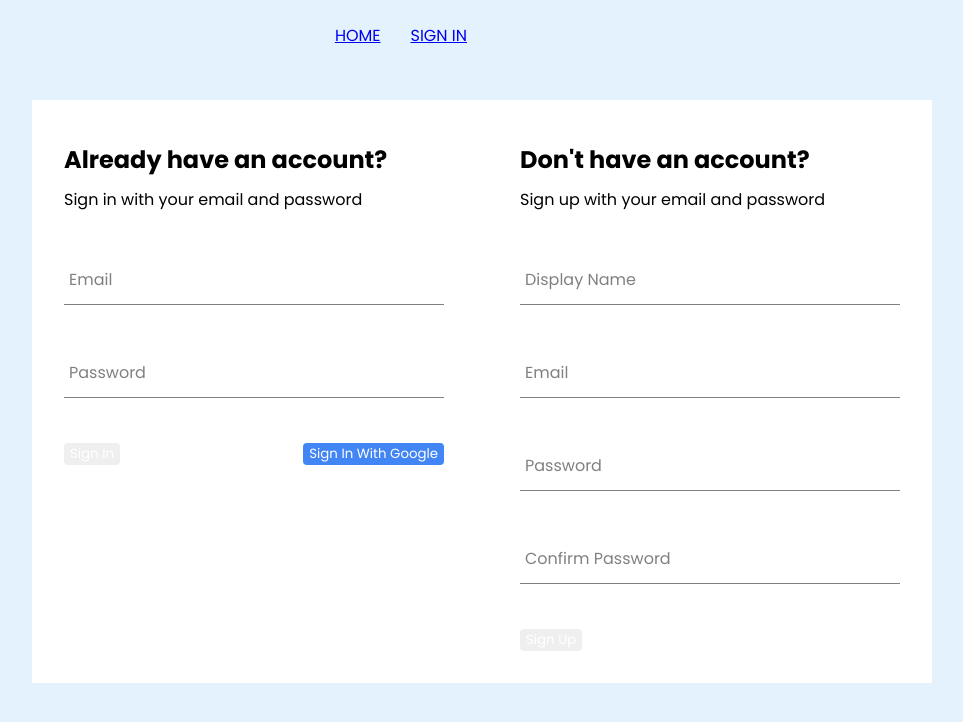
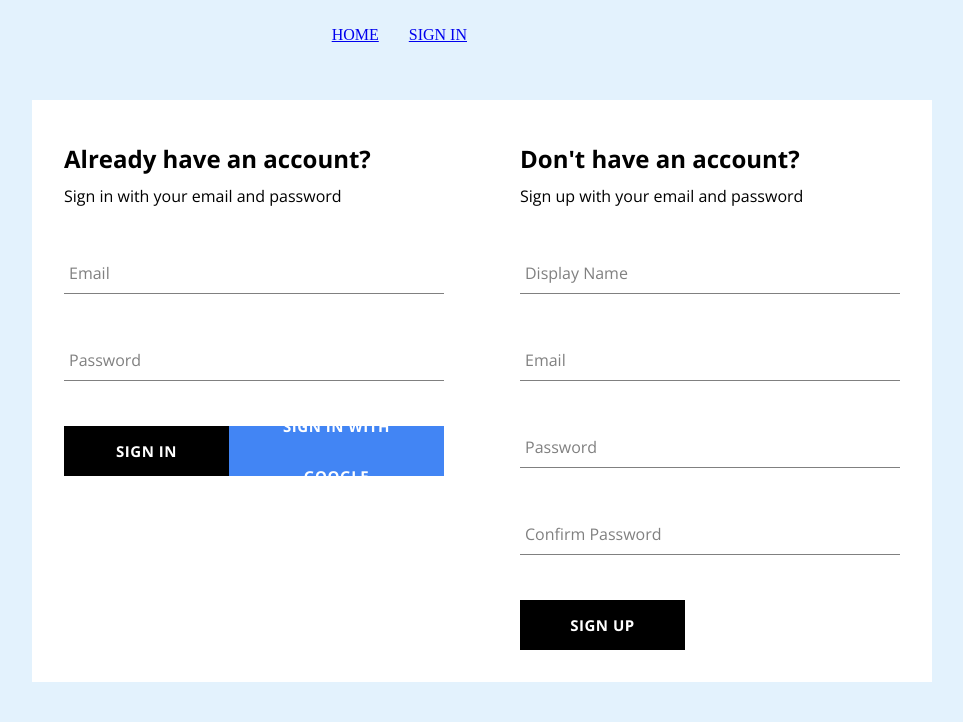
Before and after one commit to HDarius90/todo-app, a React (Create React App) app: page /auth in a window 1280 px wide. Shown: the top 722 px of the page, without its empty margins (158-1121 px from the left). Built offline with nearby package versions, Linux system fonts and the light colour scheme; what typed-redux-saga would draw is missing.

Commit message:
fix base button style

```diff
--- a/src/components/button/button.styles.tsx
+++ b/src/components/button/button.styles.tsx
@@ -1,21 +1,41 @@
 import styled from 'styled-components';
 
 export const BaseButton = styled.button`
+  min-width: 165px;
+  width: auto;
+  height: 50px;
+  letter-spacing: 0.5px;
+  line-height: 50px;
+  padding: 0 35px 0 35px;
+  font-size: 15px;
+  background-color: black;
   color: white;
+  text-transform: uppercase;
+  font-family: 'Open Sans';
+  font-weight: bolder;
   border: none;
-  border-radius: 4px;
   cursor: pointer;
   display: flex;
   justify-content: center;
   align-items: center;
+
+  &:hover {
+    background-color: white;
+    color: black;
+    border: 1px solid black;
+  }
 `;
 
-export const ClearButton = styled(BaseButton)`
+export const ClearButton = styled.button`
   width: 80px;
   height: 33px;
   background-color: #4285f4;
   color: white;
   margin-top: 10px;
+  border: none;
+  border-radius: 4px;
+  font-family: 'Poppins', serif;
+  cursor: pointer;
 
   &:hover {
     background-color: #357ae8;
@@ -24,10 +44,12 @@ export const ClearButton = styled(BaseButton)`
   }
 `;
 
-export const DeleteButton = styled(BaseButton)`
-    padding: 1px 10px;
-    opacity: 0;
-    transition: opacity 0.2s ease-in-out;
+export const DeleteButton = styled.button`
+  padding: 1px 10px;
+  opacity: 0;
+  border: none;
+  transition: opacity 0.2s ease-in-out;
+  cursor: pointer;
 `;
 
 export const GoogleSignInButton = styled(BaseButton)`
--- a/src/components/notebook/notebook.styles.tsx
+++ b/src/components/notebook/notebook.styles.tsx
@@ -9,6 +9,7 @@ export const NotebookContainer = styled.div`
   box-shadow: 4px 4px 10px rgba(0, 0, 0, 0.1);
   margin: auto;
   padding: 23px;
+  font-family: 'Poppins', serif;
 
   @media (max-width: 550px) {
     max-width: 90%;
--- a/src/components/todo-form/todo-form.stlyes.tsx
+++ b/src/components/todo-form/todo-form.stlyes.tsx
@@ -9,6 +9,7 @@ export const TodoInput = styled.textarea`
   overflow: hidden;
   scrollbar-width: none; /* for Firefox */
   font-size: large;
+  font-family: 'Poppins', serif;
 
   &:focus {
     border: 1px solid darkblue;
--- a/src/index.scss
+++ b/src/index.scss
@@ -8,5 +8,4 @@ body,
 
 * {
   box-sizing: border-box;
-  font-family: 'Poppins', serif;
 }
--- a/src/routes/authentication/authentication.styles.tsx
+++ b/src/routes/authentication/authentication.styles.tsx
@@ -7,4 +7,5 @@ export const AuthenticationContainer = styled.div`
   margin: 30px auto;
   background-color: white;
   padding: 2rem;
+  font-family: 'Open Sans', sans-serif;
 `;
```
